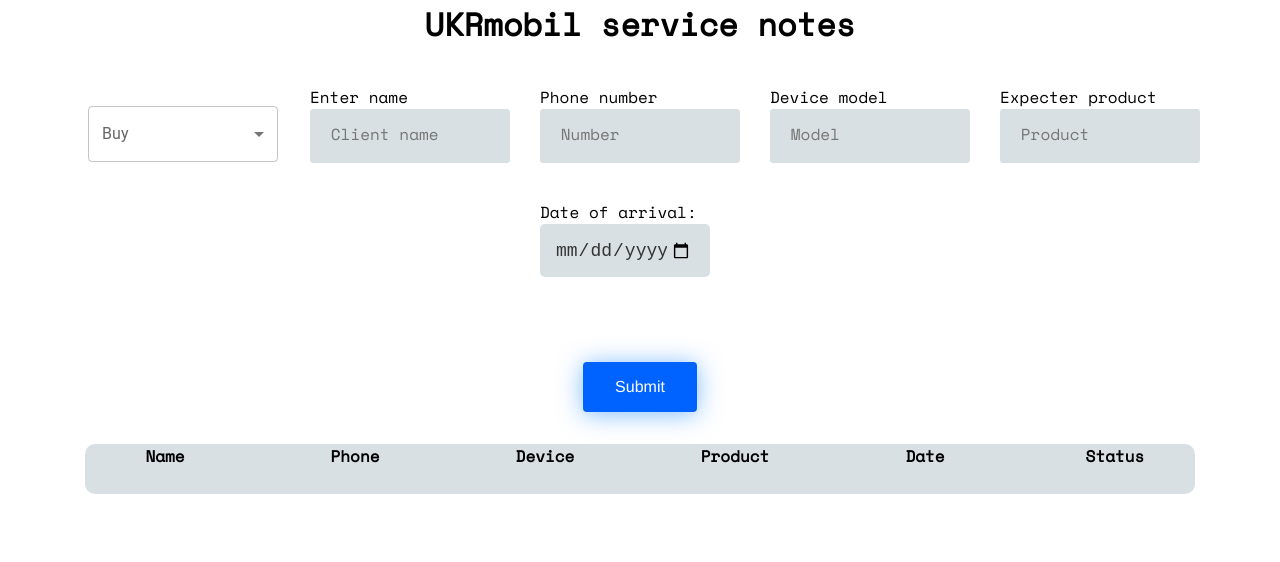
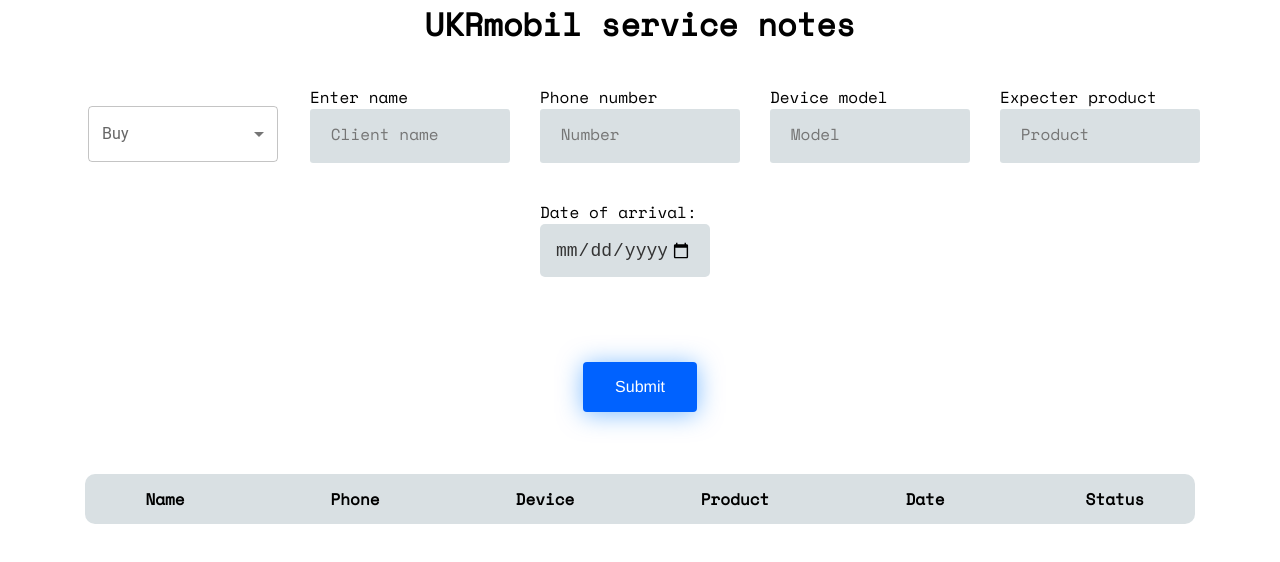
Before and after one commit to dimamaksymiuk01/UkrMobilServiceReact, a React (Create React App) app: page / in a window 1280 px wide. Shown: the top 562 px of the page. Built offline with nearby package versions, Linux system fonts and the light colour scheme.

Commit message:
updateTable

```diff
--- a/src/components/inputs.css
+++ b/src/components/inputs.css
@@ -205,6 +205,7 @@
   display: flex;
   align-items: center;
   justify-content: center;
+  flex-wrap: wrap;
   gap: 30px;
   text-align: center;
   background-color: rgb(217, 224, 227);
@@ -213,6 +214,11 @@
 thead tr th {
   width: 160px;
   height: 50px;
+  display: flex;
+  flex-wrap: wrap;
+  justify-content: center;
+  align-items: center;
+  text-align: center;
 }
 thead tr th:nth-child(7) {
   width: 100px;
@@ -221,6 +227,7 @@
 tbody tr {
   display: flex;
   justify-content: center;
+  flex-wrap: wrap;
   gap: 30px;
 }
 tbody tr td {
@@ -230,6 +237,7 @@
   display: flex;
   justify-content: center;
   align-items: center;
+  flex-wrap: wrap;
 }
 tbody tr td:nth-child(7) {
   width: 100px;
@@ -408,6 +416,7 @@
 }
 
 .box {
+  margin-top: 30px;
   display: flex;
   justify-content: center;
   align-items: center;
--- a/src/components/inputs.jsx
+++ b/src/components/inputs.jsx
@@ -16,6 +16,9 @@
 
 
 function Inputs() {
+
+    const today = new Date().toISOString().split('T')[0];
+
     const {
         register,
         formState: {
@@ -29,7 +32,7 @@
       });
 
       const onSubmit = (data) => {
-        handleSASbmit(data); // Додайте цей рядок для додавання даних форми до масиву data
+        handleSASbmit(data);
         console.log(data);
         reset();
       };
@@ -43,8 +46,12 @@
       const [data, setData] = useState([]);
 
       const handleSASbmit = (formData) => {
-        setData((prevData) => [...prevData, formData]); // Додавання нового об'єкта до масиву даних при відправці форми
+        const newData = [...data, formData];
+        newData.sort((a, b) => new Date(a.date) - new Date(b.date));
+        setData(newData);
       };
+
+
 
     return (
             <>
@@ -151,14 +158,21 @@
 
       <div className='date'>
         <label>Date of arrival:</label>
-              <input type='date' className='waitDate'
+        <input
+          type='date'
+          className='waitDate'
           {...register('date', {
             required: 'Enter the date',
           })}
+          min={today}
         />
-            <div className='alertError'> {errors?.date && <Alert className='alertError' severity="error">{errors?.date?.message || "Error!"}</Alert>} </div>
-
-
+        <div className='alertError'>
+          {errors?.date && (
+            <Alert className='alertError' severity='error'>
+              {errors?.date?.message || 'Error!'}
+            </Alert>
+          )}
+        </div>
       </div>
 
               </div>
--- a/src/components/inputs.scss
+++ b/src/components/inputs.scss
@@ -274,6 +274,7 @@
             display: flex;
             align-items: center;
             justify-content: center;
+            flex-wrap: wrap;
             gap: 30px;
             text-align: center;
             background-color: rgb(217, 224, 227);
@@ -281,6 +282,11 @@
             th {
                 width: 160px;
                 height: 50px;
+                display: flex;
+                flex-wrap: wrap;
+                justify-content: center;
+                align-items: center;
+                text-align: center;
             }
             th:nth-child(7) {
                 width: 100px;
@@ -291,6 +297,7 @@
         tr {
             display: flex;
             justify-content: center;
+            flex-wrap: wrap;
             gap: 30px;
             td {
                 min-height: 50px;
@@ -299,6 +306,7 @@
                 display: flex;
                 justify-content: center;
                 align-items: center;
+                flex-wrap: wrap;
             }
             td:nth-child(7) {
                 width: 100px;
@@ -525,6 +533,7 @@
 }
 
 .box {
+    margin-top: 30px;
     display: flex;
     justify-content: center;
     align-items: center;
```
Also changed, not shown: 1 other file (tests, documents, lock files or other folders). Lines whose indentation alone changed are shown as unchanged.
